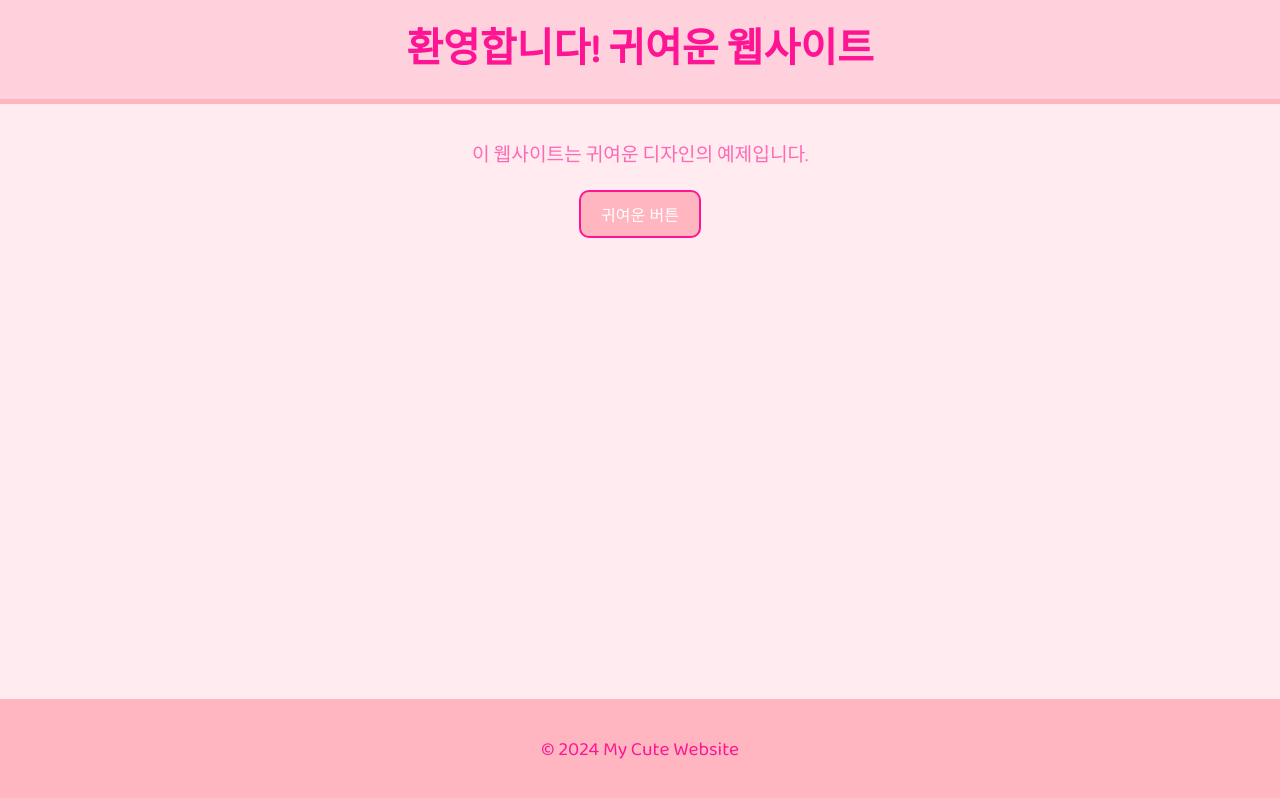
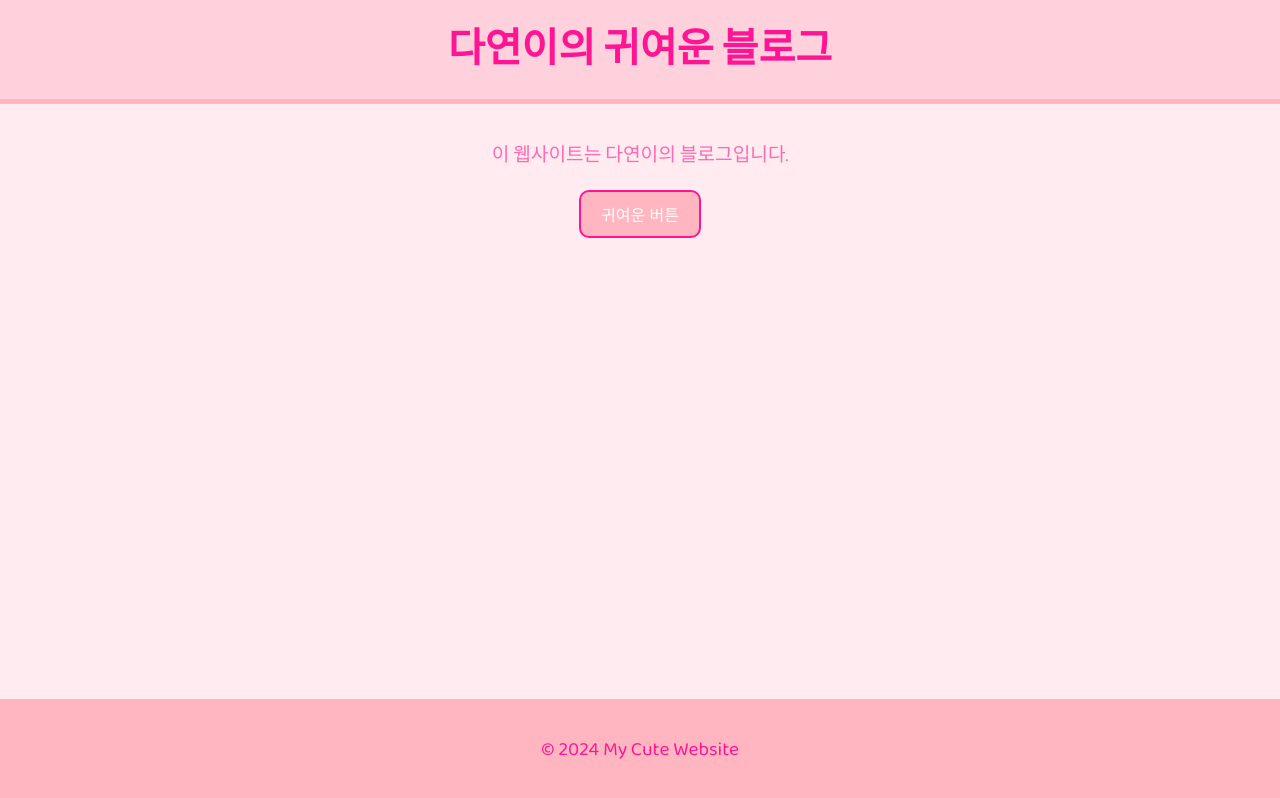
Before and after one commit to helpu16/20240727-dayeon, a website built with Vite: page index.html in a window 1280 px wide. Built offline with nearby package versions, Linux system fonts and the light colour scheme.

Commit message:
Update index.html

```diff
--- a/index.html
+++ b/index.html
@@ -5,14 +5,14 @@
     <meta name="viewport" content="width=device-width, initial-scale=1.0">
     <link href="https://fonts.googleapis.com/css2?family=Baloo+2&display=swap" rel="stylesheet">
     <link rel="stylesheet" href="style.css">
-    <title>귀여운 웹사이트</title>
+    <title>다연이의 블로그</title>
 </head>
 <body>
     <header>
-        <h1>환영합니다! 귀여운 웹사이트</h1>
+        <h1>다연이의 귀여운 블로그</h1>
     </header>
     <main>
-        <p>이 웹사이트는 귀여운 디자인의 예제입니다.</p>
+        <p>이 웹사이트는 다연이의 블로그입니다.</p>
         <button id="cuteButton">귀여운 버튼</button>
     </main>
     <footer>
```
